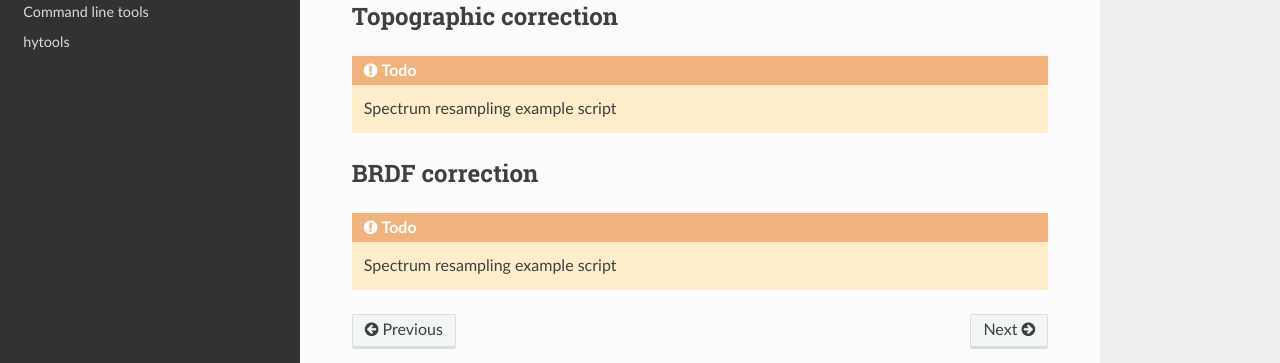
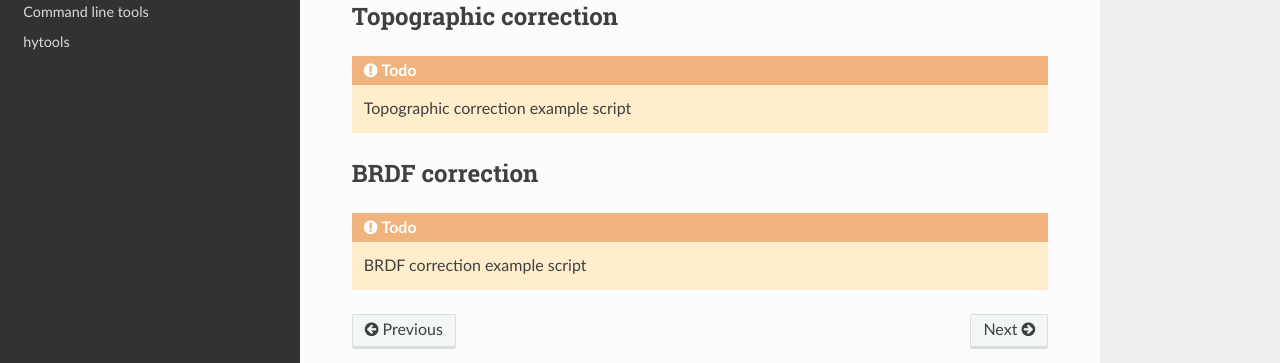
Before and after one commit to EnSpec/hytools, a Sphinx documentation site: the page built from docs/source/algorithms.rst, in a window 1280 px wide. Shown: the part 317-680 px from the top of the page. Built offline with Sphinx 7.4.7 and the Read the Docs theme 2.0.0, drawn with Linux system fonts in a browser that asks for light colours.

Commit message:
Docs update

```diff
--- a/docs/source/algorithms.rst
+++ b/docs/source/algorithms.rst
@@ -13,9 +13,9 @@ Spectrum resampling
 Topographic correction
 ======================
 
-.. todo:: Spectrum resampling example script
+.. todo:: Topographic correction example script
 
 BRDF correction
 ===============
 
-.. todo:: Spectrum resampling example script
+.. todo:: BRDF correction example script
```
